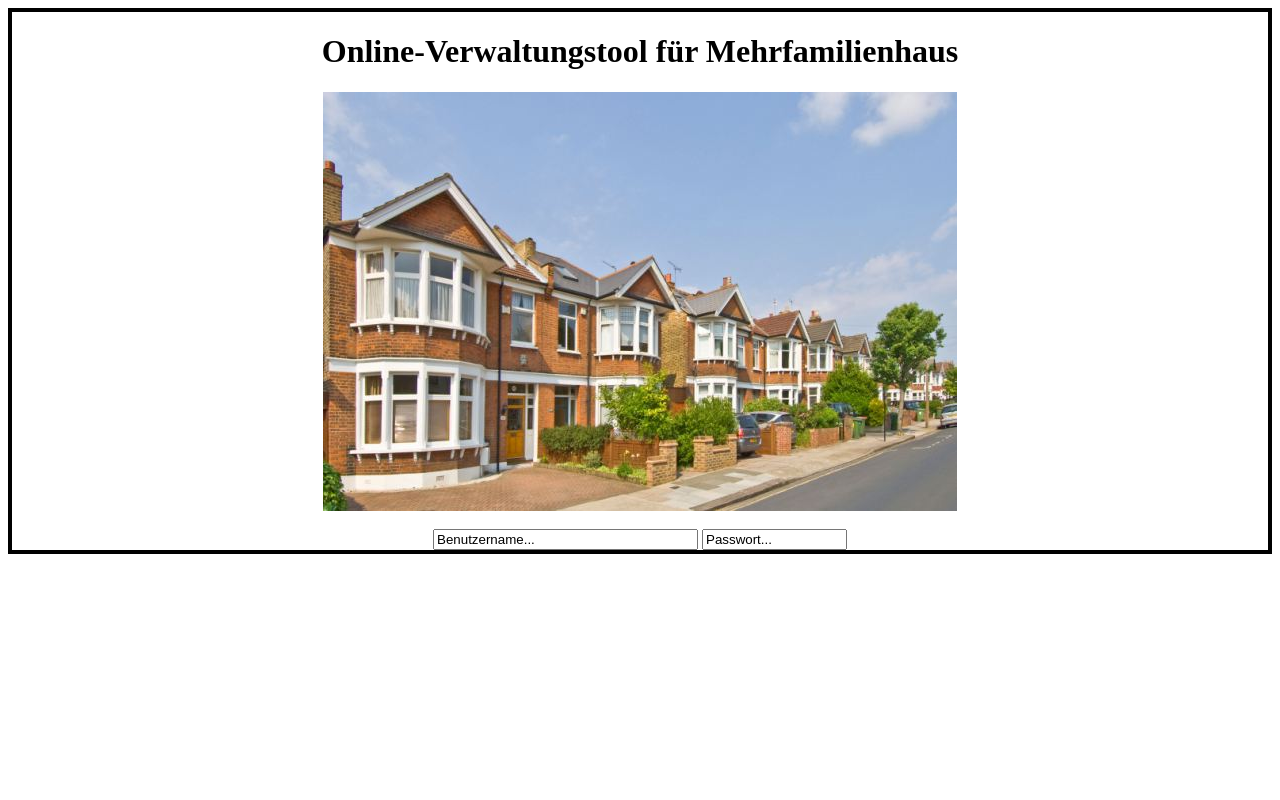
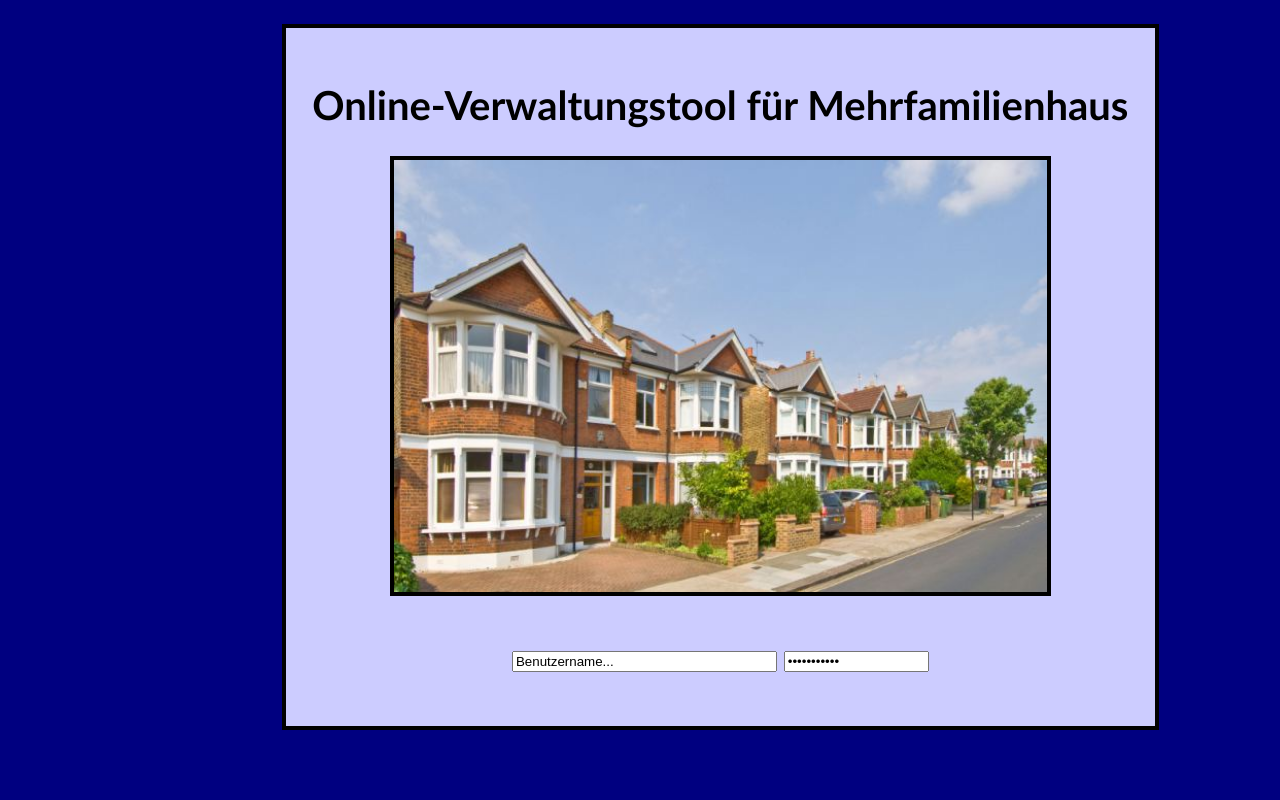
Before and after one commit to GoldiMM/Web-Engineering-Project, a PHP site: page /login.html in a window 1280 px wide. Run offline with PHP 8.4, Linux system fonts and the light colour scheme.

Commit message:
Update GUI login

```diff
--- a/login.html
+++ b/login.html
@@ -9,10 +9,11 @@
     <body>
         <div class ="login" >
             <h1> Online-Verwaltungstool f&uuml;r Mehrfamilienhaus </h1>
-            <img src="house.jpg" class="bild2"> <br/> <br/>
+            <img src="house.jpg" class="picture2"> <br/> <br/>
+            <p>
             <input name="nickname" type="text" value="Benutzername..." size="30">
-            <input name="password" type="text" value="Passwort..." size="15">
-            <br/>
+            <input name="password" type="password" value="Passwort..." size="15">
+            </p>
 
         </div>
     </body>
--- a/mycss.css
+++ b/mycss.css
@@ -1,8 +1,30 @@
+html {
+  background-color: navy;
+}
+
+h1 {
+  font-family:calibri;
+  font-size: 30pt;
+  font-weight:bold;
+}
+
 /* login */
+
 .login {
+widht:100%;
 border:3pt solid black;
 align:center;
 text-align:center;
+padding:20pt;
+position: absolute;
+top:3%;
+left:22%;
+background-color: #CCCCFF;
+}
+
+.login p{
+    font-size:20pt;
+    font-family:calibri;
 
 }
 
@@ -26,8 +48,8 @@ ul.navbar1 li {
 
 .picture2 {
  border:3pt solid black;
- width: 100%;
- height: 200px;
+ width: 80%;
+ height: 50%;
 }
 
 .navbar2 {
```
